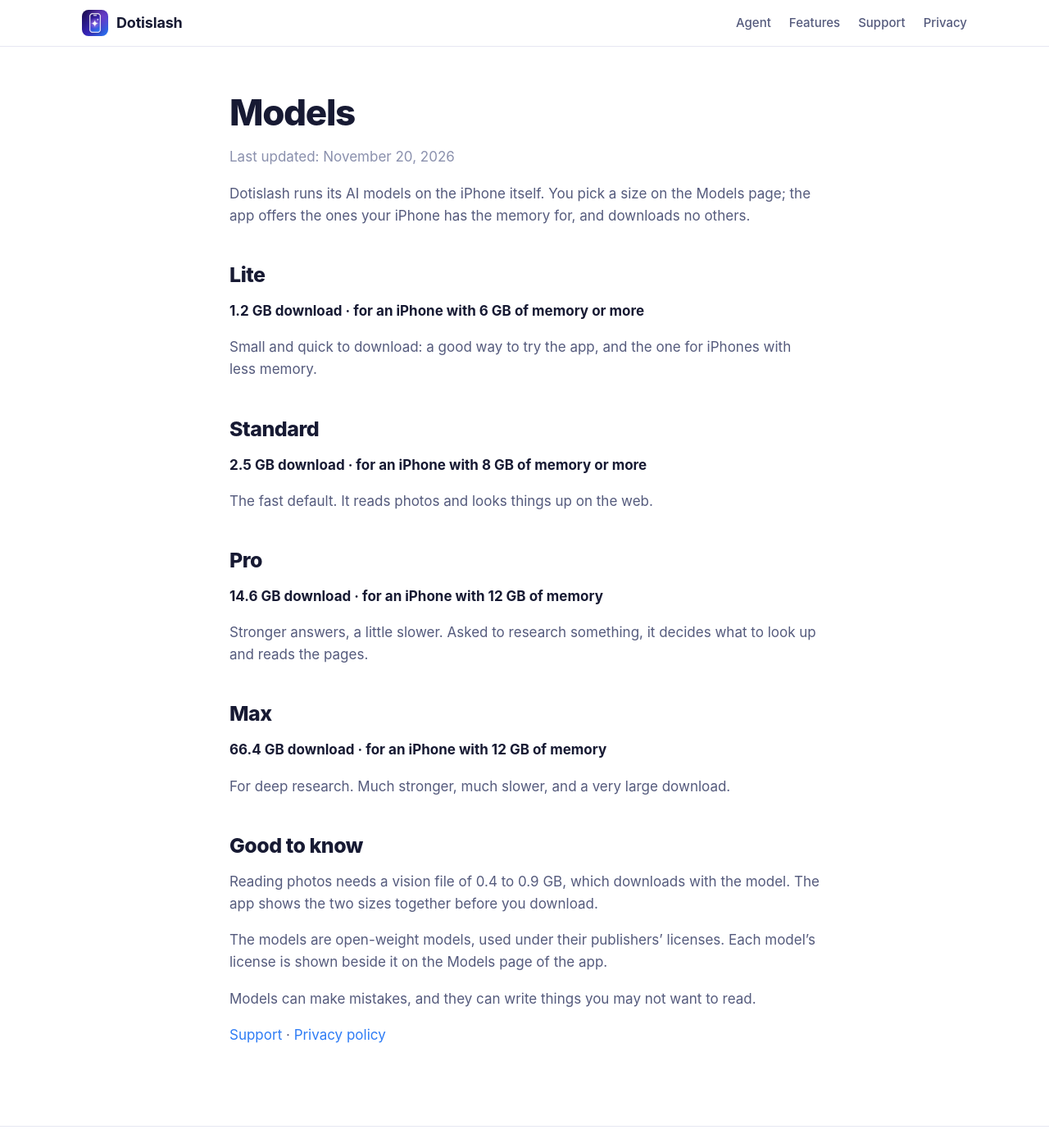
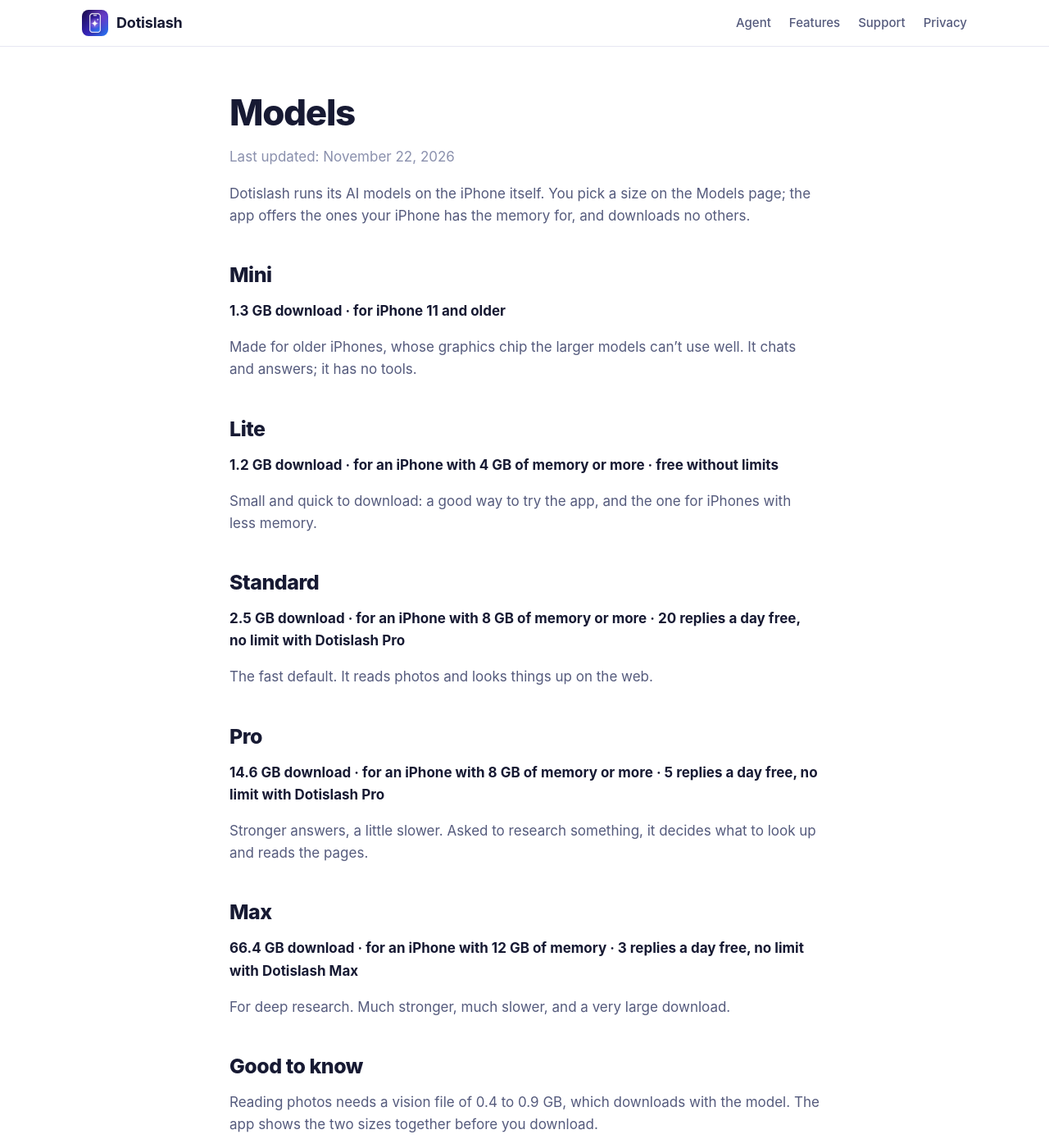
Before and after one commit to zsqdx/dotislash, a Jekyll site: the page built from models.md, in a window 1280 px wide and 1400 px high. Shown: the whole window at 82% size. Built offline with Jekyll 4.4.1, drawn with Linux system fonts in a browser that asks for light colours.

Commit message:
First-aid disclaimer, plans and purchases, model requirements
- First aid is general information, not medical advice or a substitute
  for training (homepage card and a support answer)
- Support: what is free, what Pro and Max add, prices, cancelling,
  refunds, restoring a purchase
- Privacy: Apple handles payments; the app checks the plan on the iPhone
- Models: Mini for older iPhones, Lite from 4 GB, Pro from 8 GB, and the
  free daily replies of each model

Co-Authored-By: Claude Opus 5.5 <noreply@anthropic.com>

```diff
--- a/index.html
+++ b/index.html
@@ -78,7 +78,7 @@ home: true
       <div class="card">
         <div class="tile warm"><svg viewBox="0 0 24 24"><rect x="3" y="7" width="18" height="13" rx="2"/><path d="M9 7V5h6v2M12 10.500v6M9 13.500h6"/></svg></div>
         <h3>When something goes wrong</h3>
-        <p>CPR, choking, bleeding and burns as step cards that open at once, with no network.</p>
+        <p>CPR, choking, bleeding and burns as step cards that open at once, with no network. General first-aid information, not medical advice or a substitute for training.</p>
       </div>
     </div>
   </div>
--- a/models.md
+++ b/models.md
@@ -6,31 +6,37 @@ permalink: /models/
 
 # Models
 
-*Last updated: November 20, 2026*
+*Last updated: November 22, 2026*
 
 Dotislash runs its AI models on the iPhone itself. You pick a size on the Models page; the app offers the ones your iPhone has the memory for, and downloads no others.
 
+## Mini
+
+**1.3 GB download · for iPhone 11 and older**
+
+Made for older iPhones, whose graphics chip the larger models can't use well. It chats and answers; it has no tools.
+
 ## Lite
 
-**1.2 GB download · for an iPhone with 6 GB of memory or more**
+**1.2 GB download · for an iPhone with 4 GB of memory or more · free without limits**
 
 Small and quick to download: a good way to try the app, and the one for iPhones with less memory.
 
 ## Standard
 
-**2.5 GB download · for an iPhone with 8 GB of memory or more**
+**2.5 GB download · for an iPhone with 8 GB of memory or more · 20 replies a day free, no limit with Dotislash Pro**
 
 The fast default. It reads photos and looks things up on the web.
 
 ## Pro
 
-**14.6 GB download · for an iPhone with 12 GB of memory**
+**14.6 GB download · for an iPhone with 8 GB of memory or more · 5 replies a day free, no limit with Dotislash Pro**
 
 Stronger answers, a little slower. Asked to research something, it decides what to look up and reads the pages.
 
 ## Max
 
-**66.4 GB download · for an iPhone with 12 GB of memory**
+**66.4 GB download · for an iPhone with 12 GB of memory · 3 replies a day free, no limit with Dotislash Max**
 
 For deep research. Much stronger, much slower, and a very large download.
 
```
Also changed, not shown: privacy.md (+2 -1 lines), support.md (+17 -0 lines).
